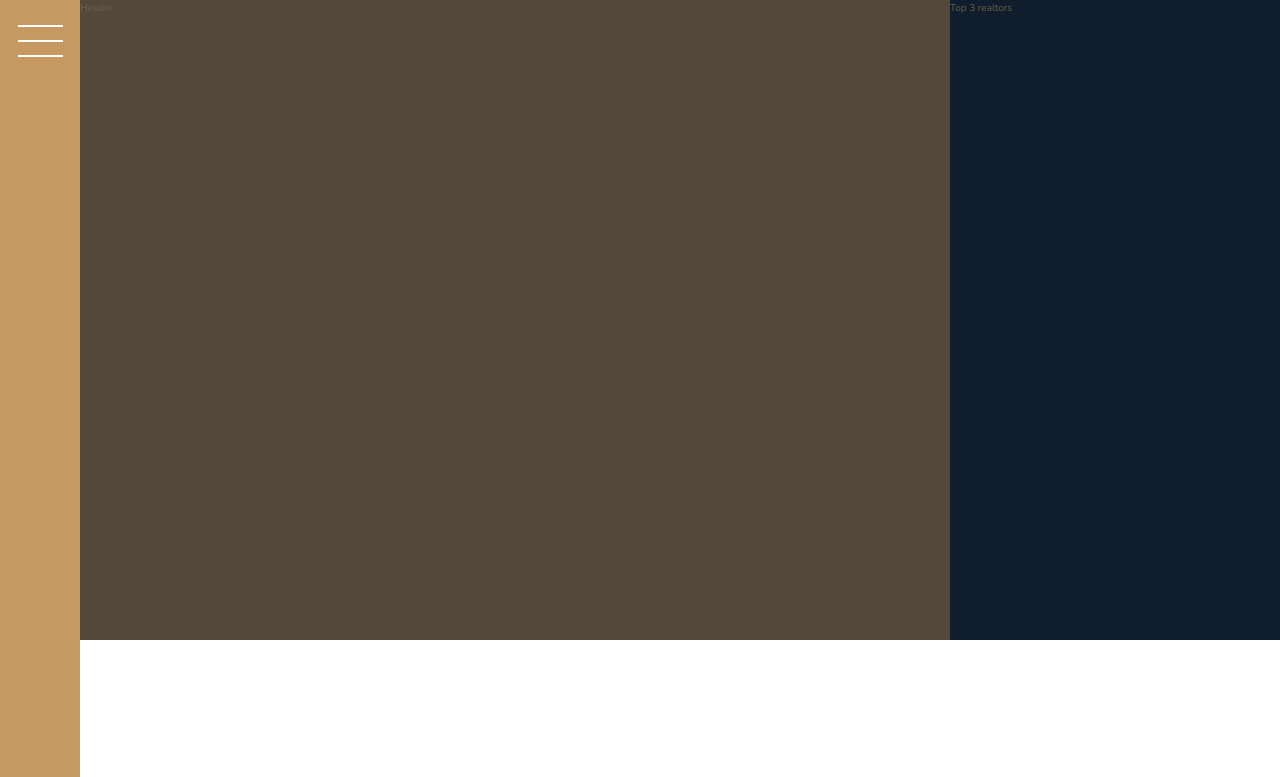
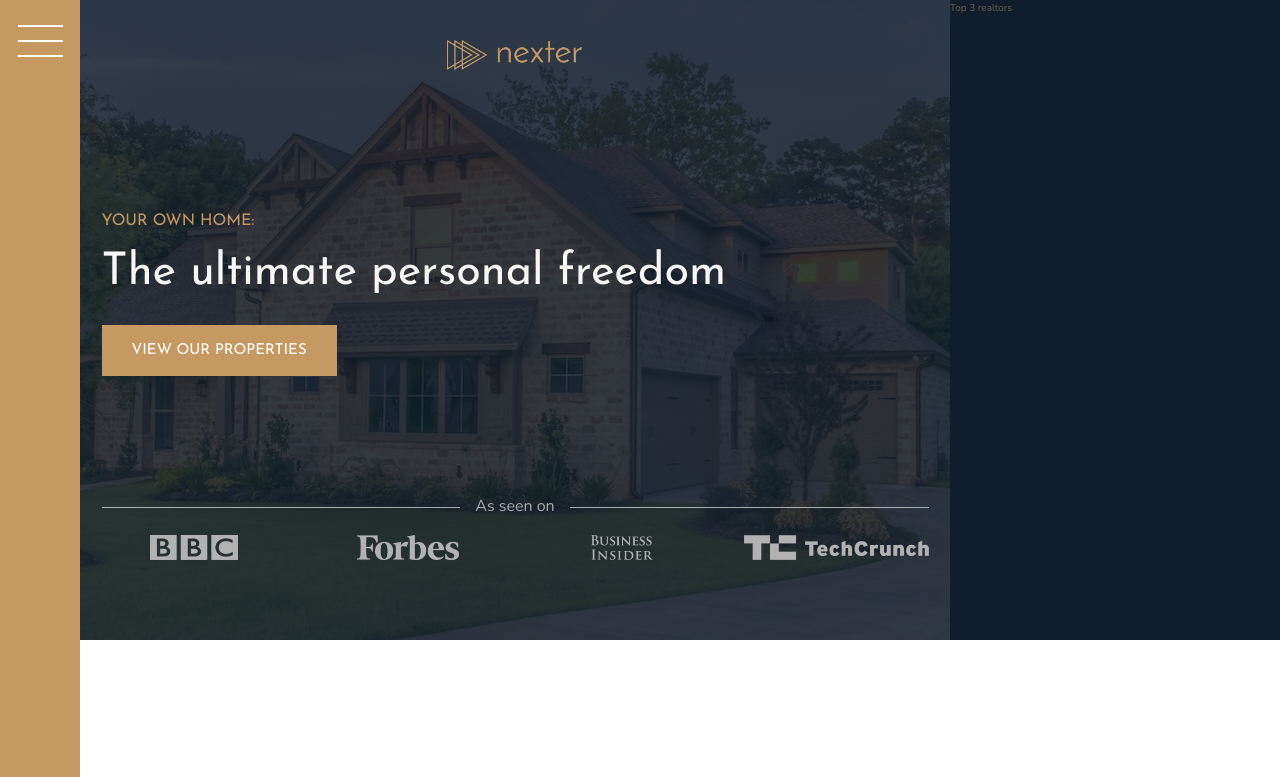
Before and after one commit to Spri85/nexter, a website: page index.html in a window 1280 px wide. Shown: the top 777 px of the page. Drawn offline with nearby package versions, Linux system fonts and the light colour scheme.

Commit message:
header section

```diff
--- a/index.html
+++ b/index.html
@@ -19,7 +19,17 @@
     </div>
 
     <header class="header">
-        Header
+        <img src="img/logo.png" alt="Logo" class="header__logo">
+        <h3 class="heading-3">Your own home:</h3>
+        <h1 class="heading-1">The ultimate personal freedom</h1>
+        <button class="btn header__btn">View our properties</button>
+        <div class="header__seenon-text">As seen on</div>
+        <div class="header__seenon-logos">
+            <img src="img/logo-bbc.png" alt="Seen on logo 1">
+            <img src="img/logo-forbes.png" alt="Seen on logo 2">
+            <img src="img/logo-bi.png" alt="Seen on logo 3">
+            <img src="img/logo-techcrunch.png" alt="Seen on logo 4">
+        </div>
     </header>
 
     <div class="realtors">
--- a/sass/_header.scss
+++ b/sass/_header.scss
@@ -1,4 +1,47 @@
 .header {
   background-color: $color-grey-dark-1;
   grid-column: full-start / col-end 6;
+  background-image: linear-gradient(rgba($color-secondary, .85), rgba($color-secondary, .85)), url(../img/hero.jpeg);
+  block-size: cover;
+  background-position: center;
+  padding: 8rem;
+  padding-top: 4rem;
+  display: grid;
+  grid-template-rows: 1fr min-content 6rem 1fr;
+  grid-template-columns: max-content;
+  grid-row-gap: 1.5rem;
+  justify-content: center;
+  &__logo {
+    height: 3rem;
+    justify-self: center;
+  }
+  &__btn {
+    align-self: start;
+    justify-self: start;
+  }
+  &__seenon-text {
+    display: grid;
+    grid-template-columns: 1fr max-content 1fr;
+    grid-column-gap: 1.5rem;
+    align-items: center;
+    font-size: 1.6rem;
+    color: $color-grey-light-2;
+    &::before,
+    &::after {
+      content: "";
+      height: 1px;
+      display: block;
+      background-color: currentColor;
+    }
+  }
+  &__seenon-logos {
+    display: grid;
+    grid-template-columns: repeat(4, 1fr);
+    grid-column-gap: 3rem;
+    justify-items: center;
+    img {
+      height: 2.5rem;
+      filter: brightness(70%);
+    }
+  }
 }
--- a/sass/_typography.scss
+++ b/sass/_typography.scss
@@ -5,6 +5,9 @@
 
 .heading-1 {
   @extend %heading;
+  font-size: 4.5rem;
+  color: $color-grey-light-1;
+  line-height: 1;
 }
 
 .heading-2 {
```
Also changed, not shown: css/style.css.
